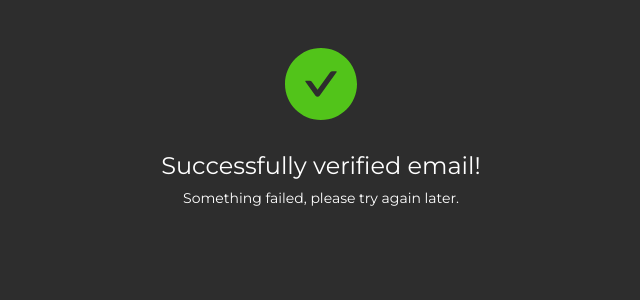
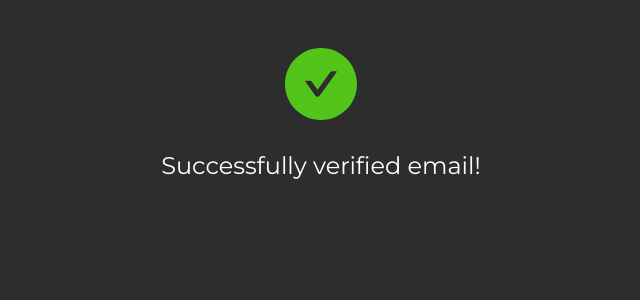
Before and after one commit to fvckmempool/site, a React (Create React App) app: page /verify/1 in a window 1280 px wide. Shown: the top 300 px of the page, without its empty margins (319-959 px from the left). Built offline with nearby package versions, Linux system fonts and the light colour scheme; no server answers.

Commit message:
Minor change

```diff
--- a/src/pages/Verify.js
+++ b/src/pages/Verify.js
@@ -3,18 +3,15 @@ import { verifyEmail } from '../api';
 import {Result, Row, Col, Spin} from 'antd'
 export default function Verify(props){
     const [verified,setVerified] = useState(null)
-    const [message, setMessage] = useState("")
     useEffect(() => {
         const hash = props.match.params.hash
         verifyEmail(hash).then((data) => {
             if(data){
                 setVerified(true)
-                setMessage("The email: " + data + " has been verified, you will receive your NFT soon.")
             }
         }).catch((err) => {
             if(err){
                 setVerified(false)
-                setMessage(err)
             }
         })
     },[props])
@@ -24,7 +21,6 @@ export default function Verify(props){
                 <Result
                 status="error"
                 title={<span className="text-white">Error in the email verification!</span>}
-                subTitle={<span className="text-white">{message}</span>}
               />
             )
         case verified === true:
@@ -32,7 +28,6 @@ export default function Verify(props){
                     <Result
                     status="success"
                     title={<span className="text-white">Successfully verified email!</span>}
-                    subTitle={<span className="text-white">{message}</span>}
                   />
                 )
         default:
```
